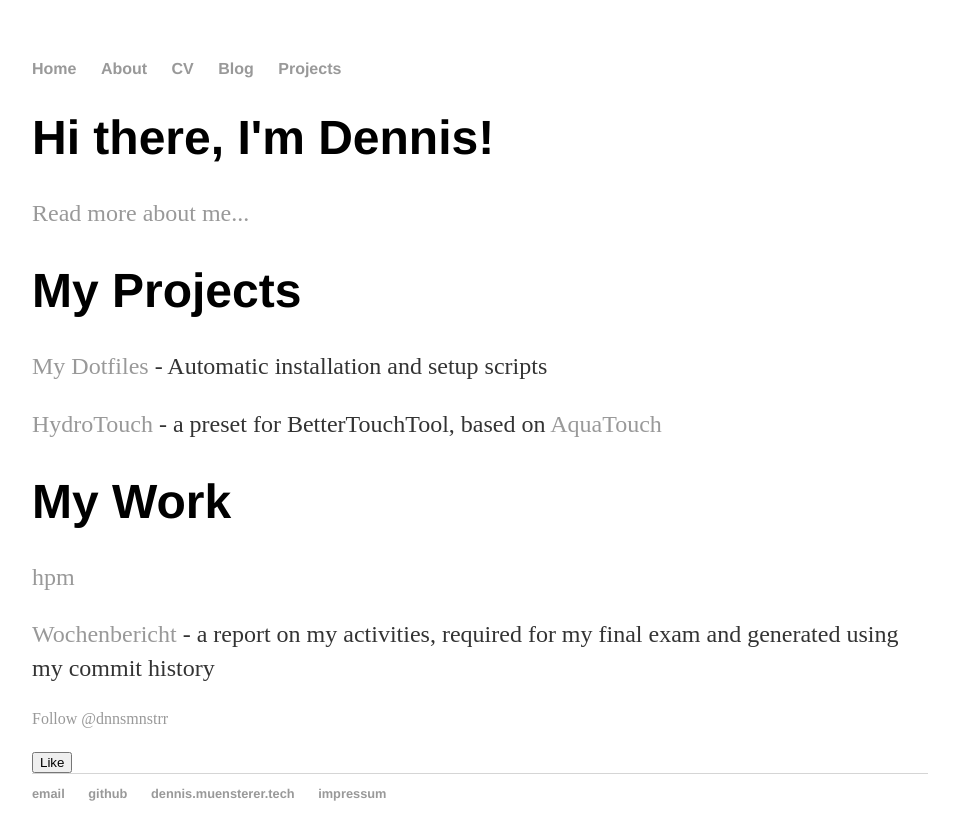
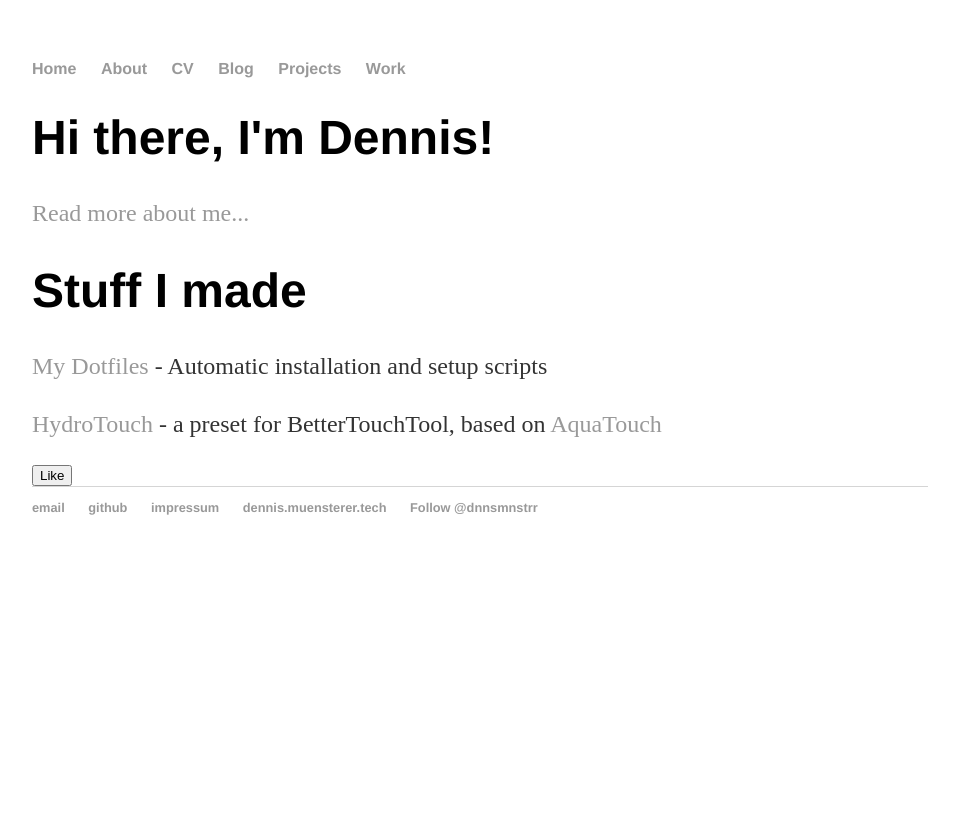
Before and after one commit to dnnsmnstrr/dnnsmnstrr.github.io, a Jekyll site: the page built from index.html, in a window 1280 px wide. Shown: the top 840 px of the page, without its empty margins (160-1119 px from the left). Built offline with Jekyll 4.4.1, drawn with Linux system fonts in a browser that asks for light colours; a script that is not in the unit is left out; comment, search, counter and statistics services are not loaded.

Commit message:
Create separate page for work info

```diff
--- a/_layouts/default.html
+++ b/_layouts/default.html
@@ -21,11 +22,15 @@
 
 			</div><!-- /.container -->
 			<footer>
-	    		<ul>
-	        		<li><a href="mailto:dennismuensterer@gmail.com">email</a></li>
-	        		<li><a href="https://github.com/dnnsmnstrr">github</a></li>
-              <li><a href="http://dennis.muensterer.tech">dennis.muensterer.tech</a></li>
-              <li><a href="/impressum">impressum</a></li>
+	    	<ul>
+      		<li><a href="mailto:dennismuensterer@gmail.com">email</a></li>
+      		<li><a href="https://github.com/dnnsmnstrr">github</a></li>
+          <li><a href="/impressum">impressum</a></li>
+          <li><a href="http://dennis.muensterer.tech">dennis.muensterer.tech</a></li>
+          <li>
+            <a href="https://twitter.com/dnnsmnstrr?ref_src=twsrc%5Etfw" class="twitter-follow-button" data-show-count="false">Follow @dnnsmnstrr</a>
+            <script async src="https://platform.twitter.com/widgets.js" charset="utf-8"></script>
+          </li>
 				</ul>
 			</footer>
 		</body>
--- a/index.html
+++ b/index.html
@@ -5,18 +5,12 @@ title: Dennis Muensterer
 <div class="blurb">
 	<h1>Hi there, I'm Dennis!</h1>
 	<p><a href="/about">Read more about me...</a></p>
-  <h1>My Projects</h1>
+  <h1>Stuff I made</h1>
   <p><a href="https://dnnsmnstrr.github.io/dotfiles/">My Dotfiles</a> - Automatic installation and setup scripts</p>
   <p><a href="https://github.com/dnnsmnstrr/dotfiles/tree/master/bettertouchtool/HydroTouch">HydroTouch</a> - a preset for BetterTouchTool, based on <a href="https://community.folivora.ai/t/aquatouch-supports-40-apps-and-websites-and-the-native-touchbar/1704">AquaTouch</a></p>
-  <h1>My Work</h1>
-  <div class="LI-profile-badge"  data-version="v1" data-size="medium" data-locale="en_US" data-type="horizontal" data-theme="light" data-vanity="dennismuensterer"><a class="LI-simple-link" href='https://de.linkedin.com/in/dennismuensterer/en?trk=profile-badge'></a></div>
-  <p><a href="https://web.hpm.agency/">hpm</a> </p>
-  <p><a href="https://berichtshefte.hpm.land/wochenbericht-dennis-muensterer">Wochenbericht</a> - a report on my activities, required for my final exam and generated using my commit history</p>
   <div class="github-card" data-github="dnnsmnstrr" data-width="400" data-height="150" data-theme="default"></div>
-  <a href="https://twitter.com/dnnsmnstrr?ref_src=twsrc%5Etfw" class="twitter-follow-button" data-show-count="false">Follow @dnnsmnstrr</a>
-  <script async src="https://platform.twitter.com/widgets.js" charset="utf-8"></script>
-  <p></p>
   <div id="react"></div>
+
   <script src="//cdn.jsdelivr.net/github-cards/latest/widget.js"></script>
   <script type="text/javascript" src="https://platform.linkedin.com/badges/js/profile.js" async defer></script>
   <script src="https://unpkg.com/react@16/umd/react.development.js" crossorigin></script>
```
Also changed, not shown: other parts of _layouts/default.html (+2 -1 lines), about.md (+2 -1 lines), work.html (added, +12 -0 lines).
